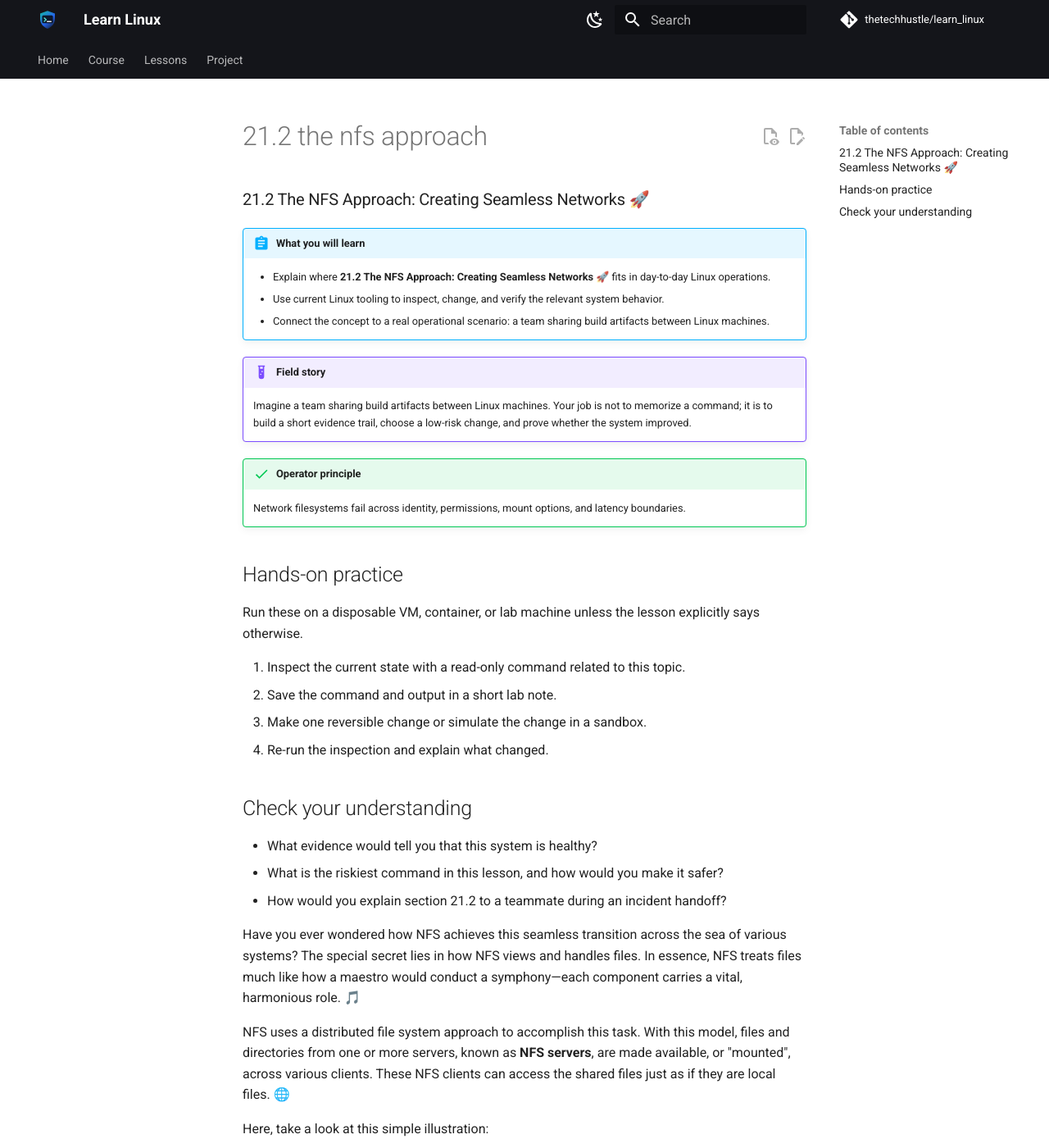
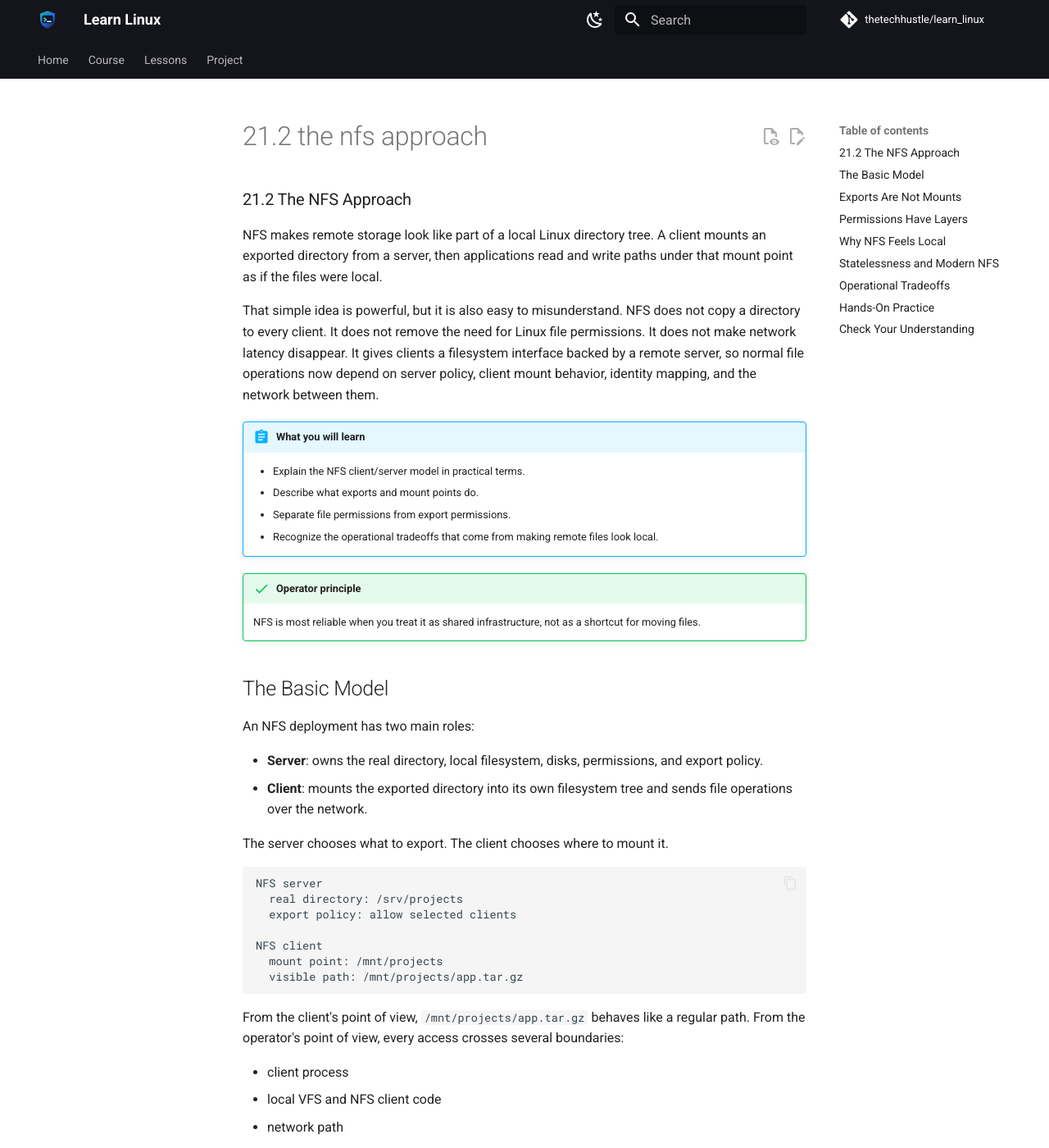
Before and after one commit to thetechhustle/learn_linux, an MkDocs documentation site: the page built from docs/lessons/21_the_network_file_system/21.2_the_nfs_approach.md, in a window 1280 px wide and 1400 px high. Shown: the whole window at 82% size. Built offline with MkDocs 1.6.1 and Material for MkDocs 9.7.7, drawn with Linux system fonts in a browser that asks for light colours; comment, search, counter and statistics services are not loaded; some of the changed text lies outside the part shown.

Commit message:
Improve Chapter 21 NFS approach lesson (#191)
Co-authored-by: Jules Ai <jules@Juless-Air.ts.net lan>

````diff
--- a/docs/lessons/21_the_network_file_system/21.2_the_nfs_approach.md
+++ b/docs/lessons/21_the_network_file_system/21.2_the_nfs_approach.md
@@ -1,60 +1,184 @@
-### 21.2 The NFS Approach: Creating Seamless Networks 🚀
+### 21.2 The NFS Approach
 
+NFS makes remote storage look like part of a local Linux directory tree. A
+client mounts an exported directory from a server, then applications read and
+write paths under that mount point as if the files were local.
 
+That simple idea is powerful, but it is also easy to misunderstand. NFS does
+not copy a directory to every client. It does not remove the need for Linux file
+permissions. It does not make network latency disappear. It gives clients a
+filesystem interface backed by a remote server, so normal file operations now
+depend on server policy, client mount behavior, identity mapping, and the
+network between them.
 
 !!! abstract "What you will learn"
-    - Explain where **21.2 The NFS Approach: Creating Seamless Networks 🚀** fits in day-to-day Linux operations.
-    - Use current Linux tooling to inspect, change, and verify the relevant system behavior.
-    - Connect the concept to a real operational scenario: a team sharing build artifacts between Linux machines.
-
-!!! example "Field story"
-    Imagine a team sharing build artifacts between Linux machines. Your job is not to memorize a command; it is to build a short evidence trail, choose a low-risk change, and prove whether the system improved.
+    - Explain the NFS client/server model in practical terms.
+    - Describe what exports and mount points do.
+    - Separate file permissions from export permissions.
+    - Recognize the operational tradeoffs that come from making remote files look local.
 
 !!! success "Operator principle"
-    Network filesystems fail across identity, permissions, mount options, and latency boundaries.
+    NFS is most reliable when you treat it as shared infrastructure, not as a shortcut for moving files.
 
-## Hands-on practice
+## The Basic Model
 
-Run these on a disposable VM, container, or lab machine unless the lesson explicitly says otherwise.
+An NFS deployment has two main roles:
 
-1. Inspect the current state with a read-only command related to this topic.
-2. Save the command and output in a short lab note.
-3. Make one reversible change or simulate the change in a sandbox.
-4. Re-run the inspection and explain what changed.
+- **Server**: owns the real directory, local filesystem, disks, permissions, and
+  export policy.
+- **Client**: mounts the exported directory into its own filesystem tree and
+  sends file operations over the network.
 
-## Check your understanding
+The server chooses what to export. The client chooses where to mount it.
 
-- What evidence would tell you that this system is healthy?
-- What is the riskiest command in this lesson, and how would you make it safer?
-- How would you explain section 21.2 to a teammate during an incident handoff?
+```text
+NFS server
+  real directory: /srv/projects
+  export policy: allow selected clients
 
+NFS client
+  mount point: /mnt/projects
+  visible path: /mnt/projects/app.tar.gz
+```
 
-Have you ever wondered how NFS achieves this seamless transition across the sea of various systems? The special secret lies in how NFS views and handles files. In essence, NFS treats files much like how a maestro would conduct a symphony—each component carries a vital, harmonious role. 🎵
+From the client's point of view, `/mnt/projects/app.tar.gz` behaves like a
+regular path. From the operator's point of view, every access crosses several
+boundaries:
 
-NFS uses a distributed file system approach to accomplish this task. With this model, files and directories from one or more servers, known as **NFS servers**, are made available, or "mounted", across various clients. These NFS clients can access the shared files just as if they are local files. 🌐
+- client process
+- local VFS and NFS client code
+- network path
+- NFS server service
+- server-side filesystem and permissions
+- underlying storage
 
-Here, take a look at this simple illustration:
-```plaintext
-    NFS Server
-    |
-    | - /shared_directory
-       |
-       | - file1
-       | - file2
-       | - file3
+That is why NFS troubleshooting often requires checking both machines.
 
-    NFS Client 1             NFS Client 2
-    |
-    | - mount_point          | - mount_point
-       |                       |
-       | - file1               | - file1
-       | - file2               | - file2
-       | - file3               | - file3
+## Exports Are Not Mounts
+
+An **export** is the server-side permission to share a directory. On many Linux
+systems, exports are described in `/etc/exports` and applied by the NFS server.
+
+Example shape:
+
+```text
+/srv/projects  192.0.2.25(ro,sync,root_squash)
 ```
-In this scenario, the NFS server has a directory `/shared_directory` with files: `file1`, `file2`, and `file3`. These folders and files are treated by NFS as **exported directories** or **exported file systems**. We then *mount* these onto the NFS clients, NFS Client 1 and NFS Client 2, at their respective *mount points*. As if by magic, `file1`, `file2`, and `file3` appear in the clients' *mount points*.
 
-This approach creates the beautiful illusion of local access while in reality, every operation is being carried out over a network. Picture an invisible thread tying together all these machines, making them sing in perfect harmony. 🎶
+This says the server is willing to share `/srv/projects` with client
+`192.0.2.25` using the listed options.
 
-A distinctive characteristic of NFS which sets it apart from other file systems is **statelessness**. This means each request from a client to the server is an independent transaction and no context is retained between subsequent requests. This assists in providing robustness, particularly in face of network issues, as it allows NFS to recover cleanly in the event of a crash or failure.🔄🛡️
+A **mount** is the client-side act of attaching that remote export to a local
+path.
 
-That is just a glimpse of the method to NFS’s magic. In the following sections, we will delve deeper into the intricacies of NFS, both from the server's and client's perspective. So, fasten your seatbelts and get ready for a tour-de-force of Linux networking! Let's navigate further into Server-Side NFS in the next subchapter and transform this potential into applied mastery! 🛠️🎆
+Example shape:
+
+```bash
+sudo mount -t nfs server.example.com:/srv/projects /mnt/projects
+```
+
+The export says, "this server allows access." The mount says, "this client is
+using that access here." You need both.
+
+## Permissions Have Layers
+
+NFS access is controlled in more than one place:
+
+- Network reachability: can the client reach the server and NFS ports?
+- Export policy: is this client allowed by the server export?
+- Export options: is the export read-only or read-write, synchronous or
+  asynchronous, root-squashed or not?
+- Filesystem permissions: do the effective user and group have access to the
+  files on the server?
+- Identity mapping: do users and groups mean the same thing on both sides?
+
+This layering explains a common beginner trap: the directory may look writable
+locally, but writes can still fail because the export is read-only, root is
+squashed, the server sees a different UID, or the backing filesystem denies the
+operation.
+
+## Why NFS Feels Local
+
+Linux applications usually do not need special NFS support. They call normal
+filesystem operations such as `open`, `read`, `write`, `stat`, and `rename`.
+The kernel routes those operations through the NFS client when the path lives
+under an NFS mount.
+
+That transparency is the whole point. It also creates operational risk because
+applications may not know that their storage depends on a remote service. A
+slow server can become a slow application. A lost network path can create
+blocked processes. A stale file handle can appear after server-side changes
+that invalidate what the client has cached.
+
+## Statelessness and Modern NFS
+
+Classic NFS designs were often described as stateless because the server did
+not need to remember much client session state to recover after a crash. Modern
+NFS, especially NFSv4, has more stateful features such as locking, delegations,
+and sessions. The practical lesson is not to memorize a slogan; it is to know
+which NFS version you are using and what recovery behavior your clients expect.
+
+Check mounts with:
+
+```bash
+findmnt -t nfs,nfs4
+```
+
+Or inspect the kernel mount table:
+
+```bash
+cat /proc/mounts | grep ' nfs'
+```
+
+## Operational Tradeoffs
+
+NFS is often a strong fit when:
+
+- multiple Linux systems need shared read-mostly files
+- workloads expect POSIX-style paths rather than object storage APIs
+- the network is reliable and low latency
+- identity and permissions are centrally understood
+- operators can monitor the server and clients together
+
+NFS is often a poor fit when:
+
+- clients are spread across unreliable or high-latency networks
+- many writers need strict coordination under heavy load
+- identity is inconsistent between machines
+- the data needs object-storage durability semantics
+- an application cannot tolerate storage stalls
+
+The right question is not "can NFS share this directory?" It is "what happens
+to the workload when this shared directory is slow, unavailable, or
+misconfigured?"
+
+## Hands-On Practice
+
+On a lab system, inspect NFS-related support without mounting anything:
+
+```bash
+findmnt -t nfs,nfs4
+cat /proc/filesystems | grep nfs
+modinfo nfs 2>/dev/null | head
+```
+
+If you have a disposable two-machine lab, create a read-only export with test
+data first. Mount it on the client, read a file, then unmount it cleanly. Do not
+start with writable home directories or application data.
+
+Keep a note with:
+
+- the server export path
+- the client mount point
+- the NFS version in use
+- the export options
+- the mount options
+- one command that proves a read works
+- one command that proves unmounting works
+
+## Check Your Understanding
+
+- What is the difference between an NFS export and an NFS mount?
+- Why can a write fail even when the mounted directory appears writable?
+- What symptoms would make you check the server instead of the client?
+- Why does making remote storage look local create both convenience and risk?
````
